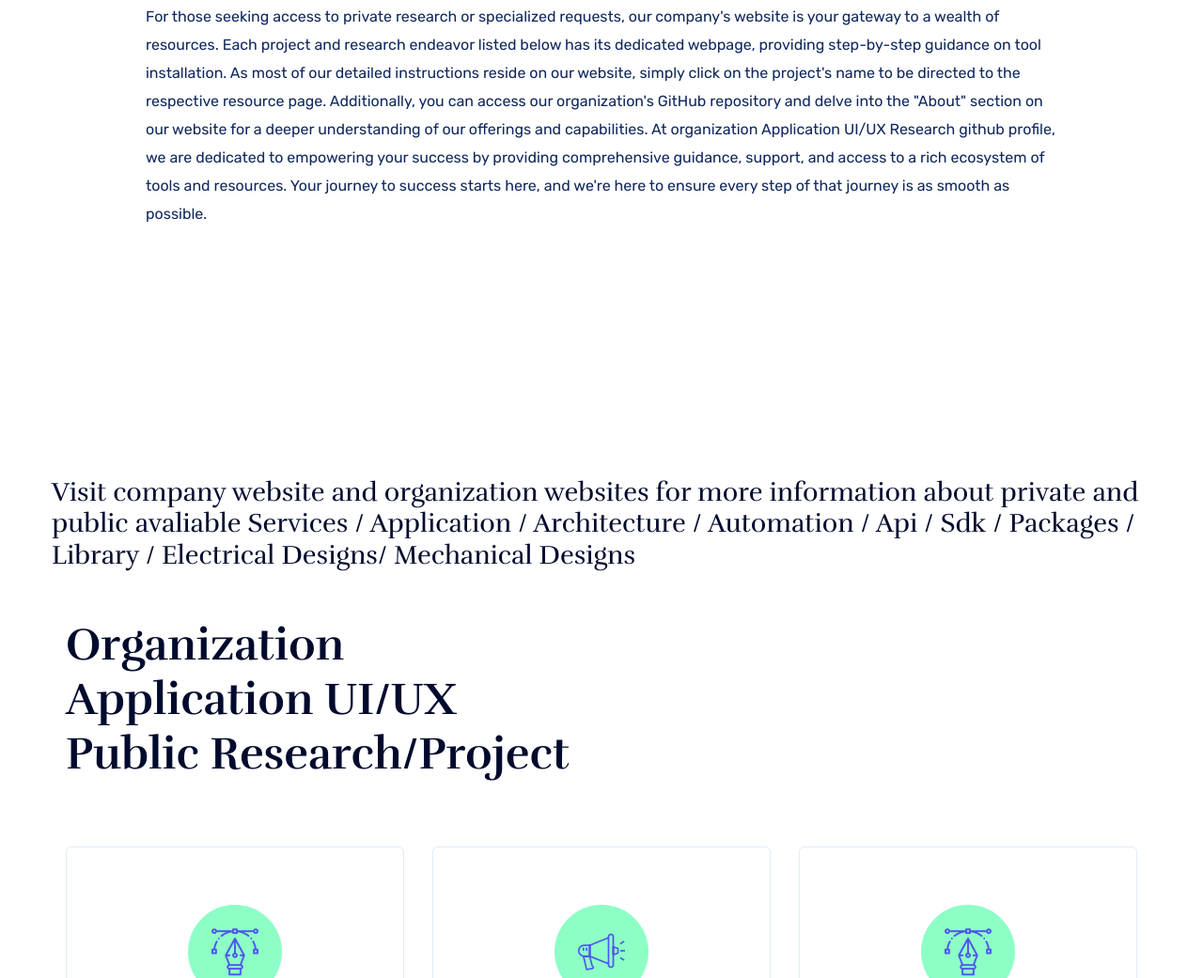
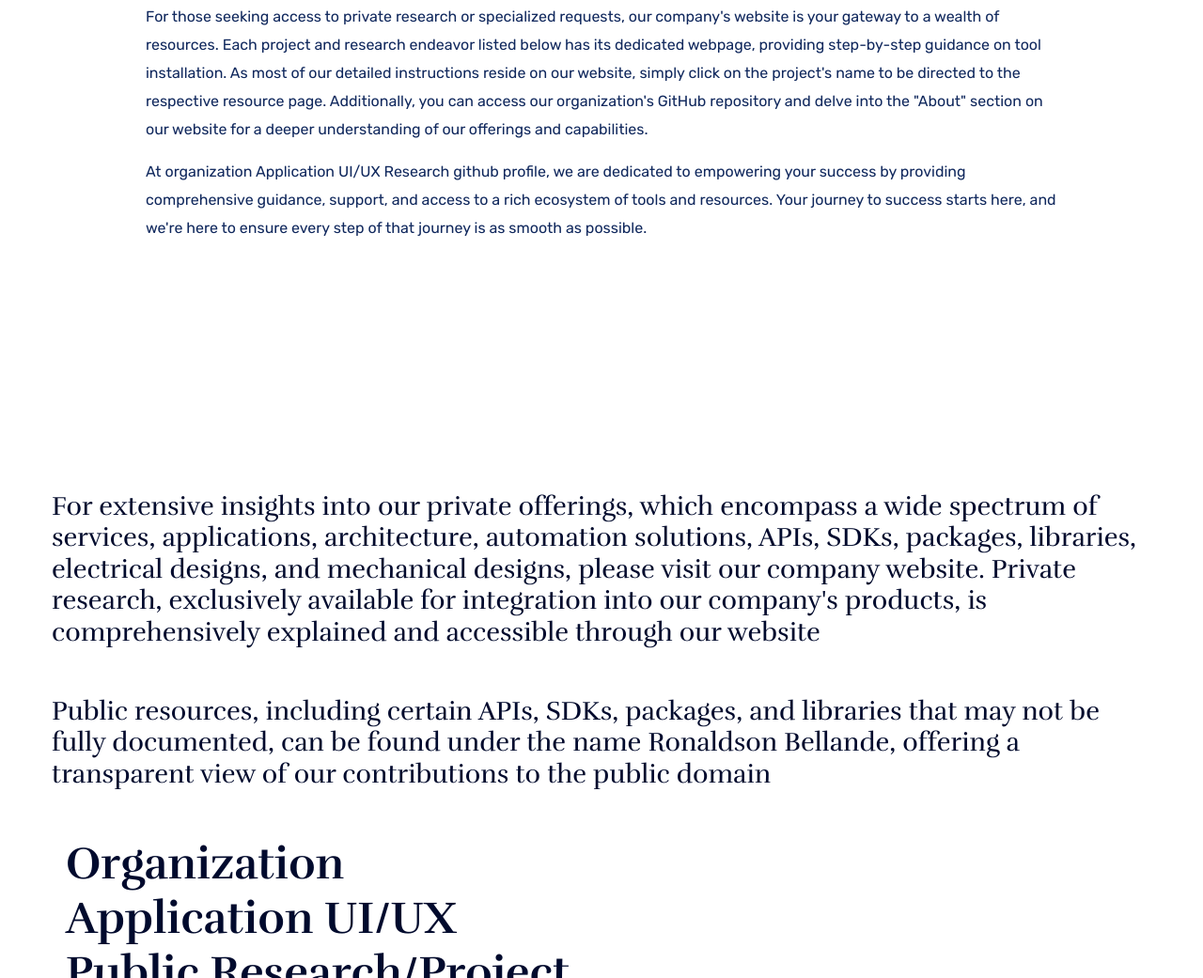
Before and after one commit to Application-Interoperability-Xenogen/application-interoperability-xenogen.github.io, a plain HTML site: page index.html in a window 1280 px wide. Shown: the part 1219-2260 px from the top of the page at 94% size. Drawn offline with Linux system fonts and the light colour scheme.

Commit message:
latest pushes

```diff
--- a/index.html
+++ b/index.html
@@ -92,7 +92,8 @@
                 reside on our website, simply click on the project's name to be directed to the respective resource
                 page. Additionally, you can access our organization's GitHub repository and delve into the "About"
                 section on our website for a deeper understanding of our offerings and capabilities.
-
+              </p>
+              <p>
                 At organization Application UI/UX Research github profile, we are dedicated to empowering
                 your success by providing comprehensive guidance, support, and access to a rich ecosystem of tools and
                 resources. Your journey to success starts here, and we're here to ensure every step of that journey is
@@ -111,9 +112,14 @@
               <div class="col-lg-20">
                 <!-- Section Tittle -->
                 <div class="section-tittle">
-                  <h3 class="mb-50">Visit company website and organization websites for more information about
-                    private and public avaliable Services / Application / Architecture / Automation / Api / Sdk /
-                    Packages / Library / Electrical Designs/ Mechanical Designs</h3>
+                  <h3 class="mb-50">For extensive insights into our private offerings, which encompass a wide spectrum
+                    of services, applications, architecture, automation solutions, APIs, SDKs, packages, libraries,
+                    electrical designs, and mechanical designs, please visit our company website. Private research,
+                    exclusively available for integration into our company's products, is comprehensively explained and
+                    accessible through our website</h3>
+                  <h3 class="mb-50">Public resources, including certain APIs, SDKs, packages, and libraries that may not
+                    be fully documented, can be found under the name Ronaldson Bellande, offering a transparent view of
+                    our contributions to the public domain</h3>
                 </div>
               </div>
               <div class="col-lg-6">
```
